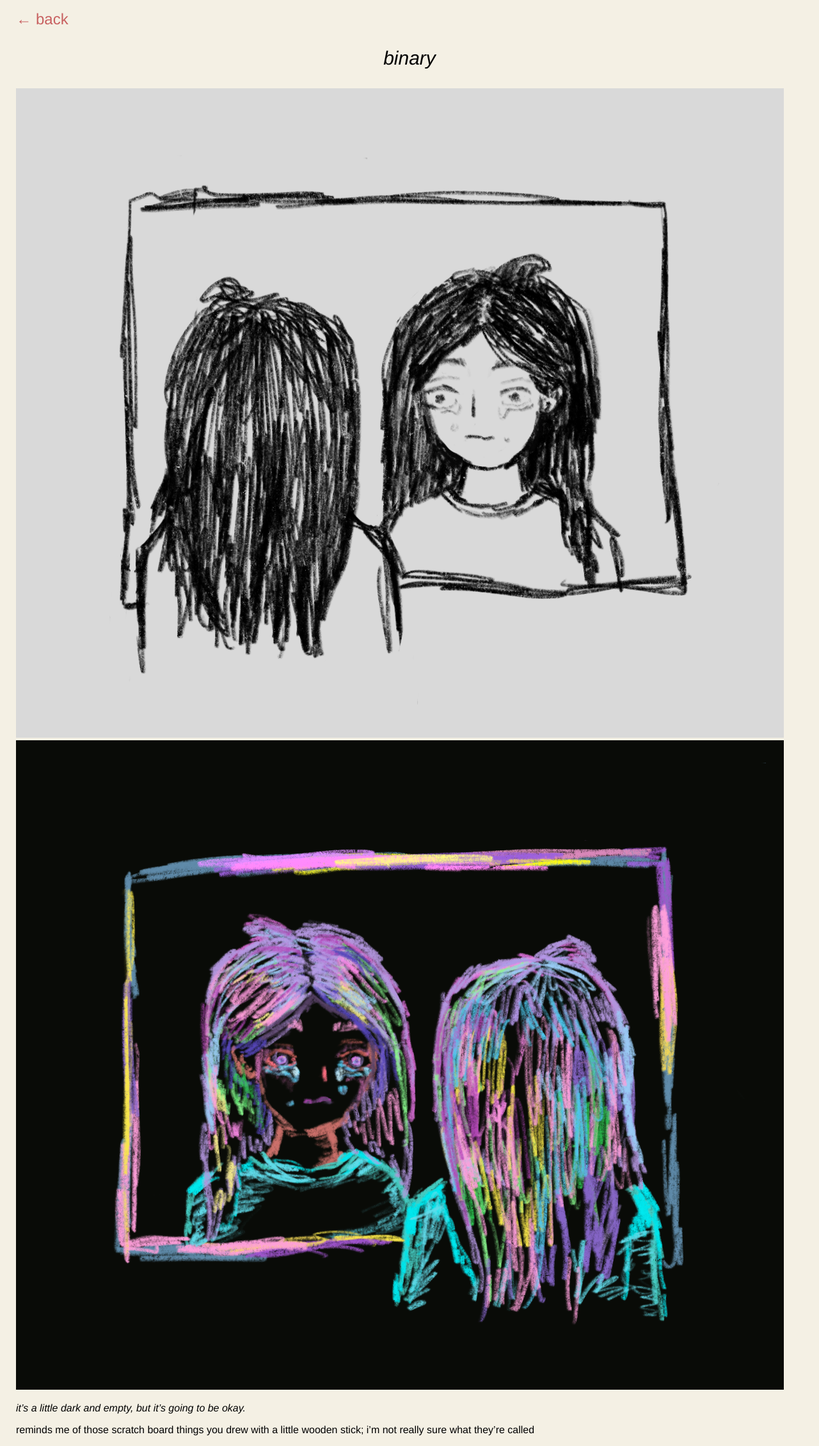
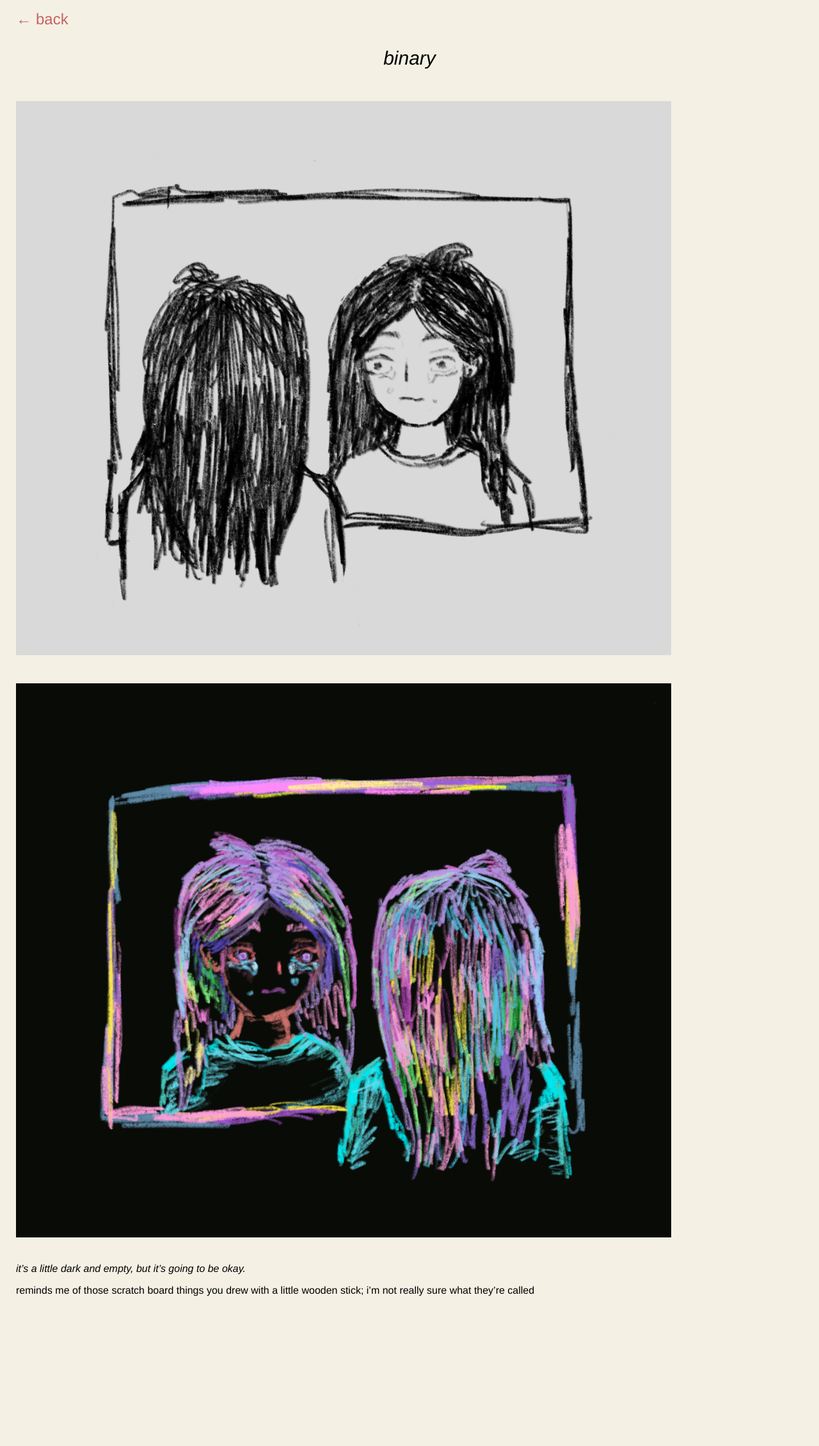
Before and after one commit to soupypan/soupypan.github.io, a Jekyll site: the page built from _illustrations/binary.md, in a window 1280 px wide. Shown: the whole page at 64% size. Built offline with Jekyll 4.4.1, drawn with Linux system fonts in a browser that asks for light colours.

Commit message:
Update main.css

```diff
--- a/css/main.css
+++ b/css/main.css
@@ -193,31 +193,23 @@ li a:hover {
   margin-right: 25px;
 }
 
+.artpage img{
+  text-align: left;
+  margin-right: auto;
+  margin-left: auto;
+  position: relative;
+  margin-top: 20px;
+  margin-bottom: 20px;
+  width: 80vw;
+}
+
+
 .genpagephoto{
+  background: black;
   margin-left:25px;
   margin-right:25px;
-  margin-top: 10px;
-  /*color box*/
-  /*
-  background: black;
-  padding: 20px;*/
-
 }
 
-.genpagephoto {
-  display: grid;
-  grid-template-columns: repeat(auto-fill, minmax(400px, 1fr));
-  align-items: center;
-  grid-gap: 20px;
-
-  }
-
-  .genpagephoto img {
-  max-width: 100%;
-  height: auto;
-  margin-left: auto;
-  margin-right: auto;
-}
 
 
 
```
